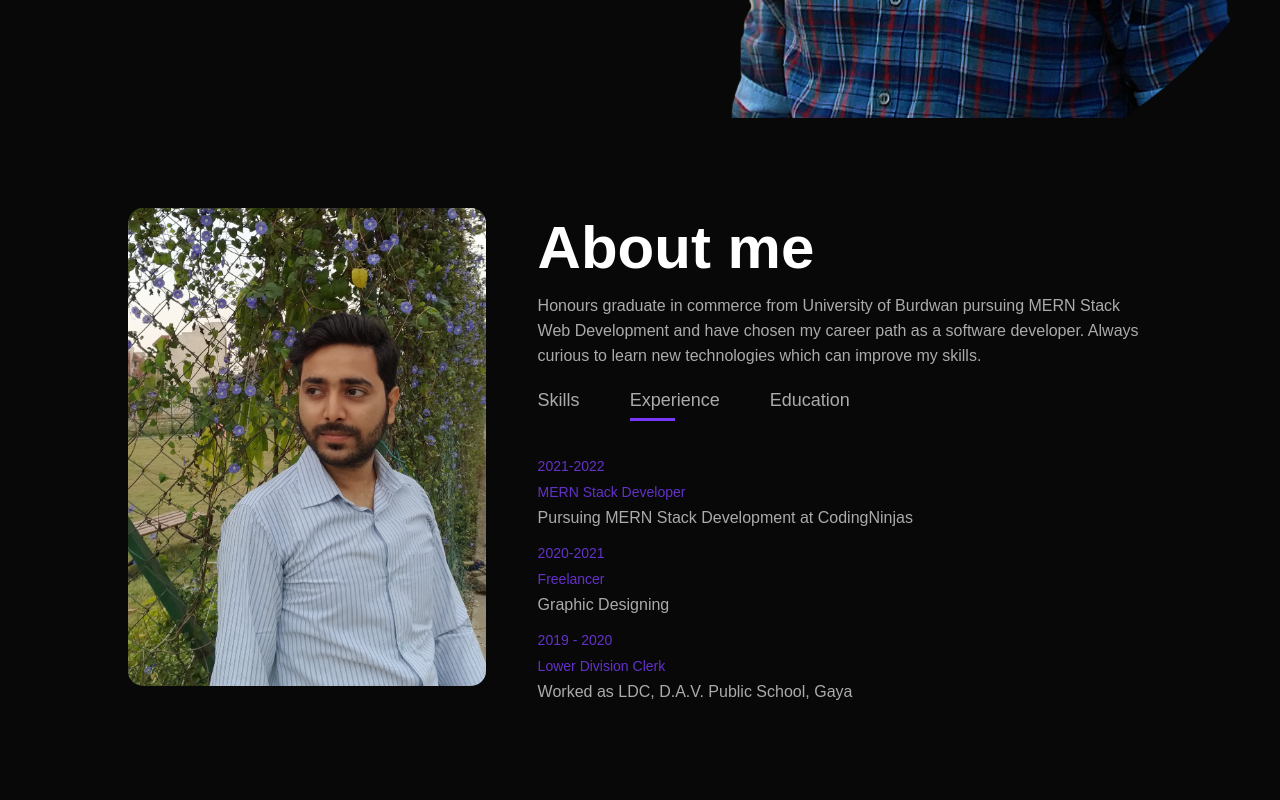
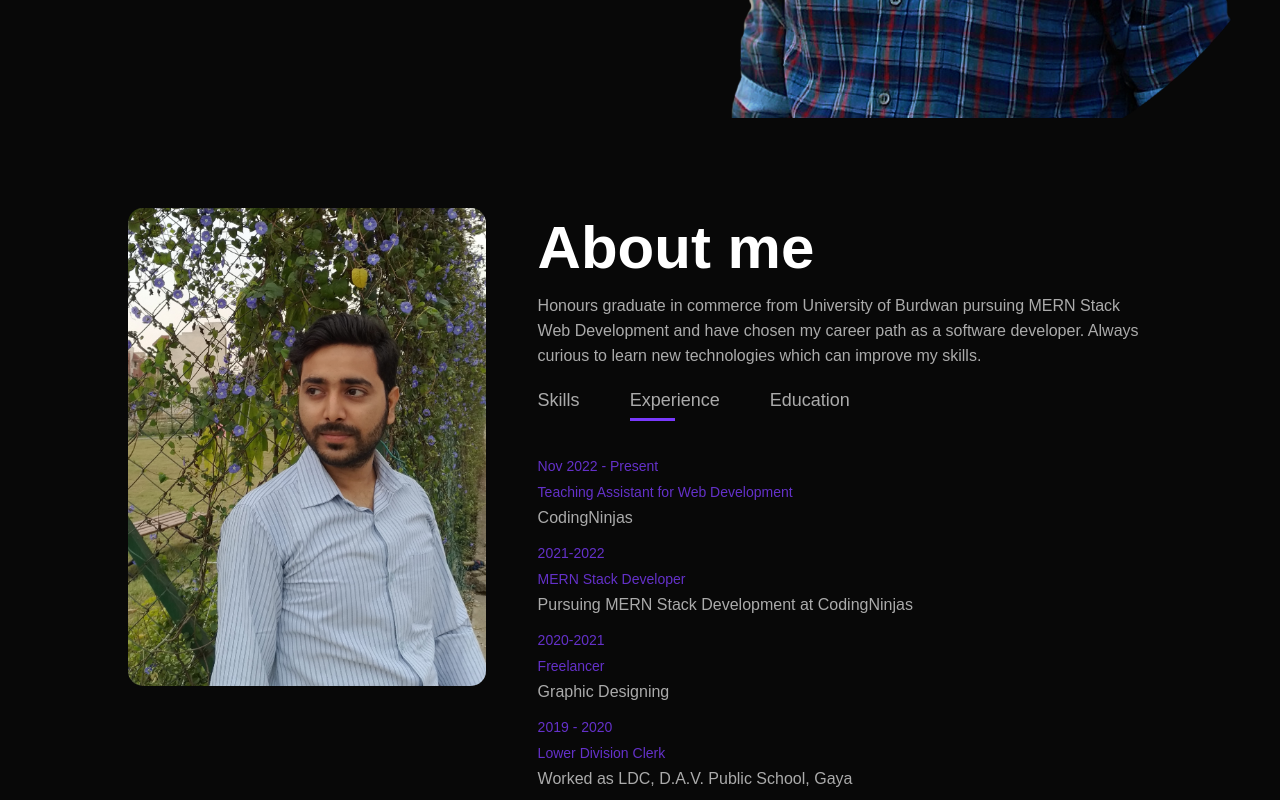
Before and after one commit to msurajprakash/Resume, a plain HTML site: page index.html in a window 1280 px wide. Both pictures are taken after a click on the element "Experience". Shown: the part 682-1482 px from the top of the page. Drawn offline with Linux system fonts and the light colour scheme.

Commit message:
Updating experience

```diff
--- a/index.html
+++ b/index.html
@@ -64,6 +64,7 @@
                     </div>
                     <div class="tab-contents" id="experience">
                         <ul>
+                            <li><span>Nov 2022 - Present<br>Teaching Assistant for Web Development</span><br>CodingNinjas</li>
                             <li><span>2021-2022<br>MERN Stack Developer</span><br>Pursuing MERN Stack Development at CodingNinjas</li>
                             <li><span>2020-2021<br>Freelancer</span><br>Graphic Designing</li>
                             <li><span>2019 - 2020<br>Lower Division Clerk</span><br>Worked as LDC, D.A.V. Public School, Gaya</li>
```
